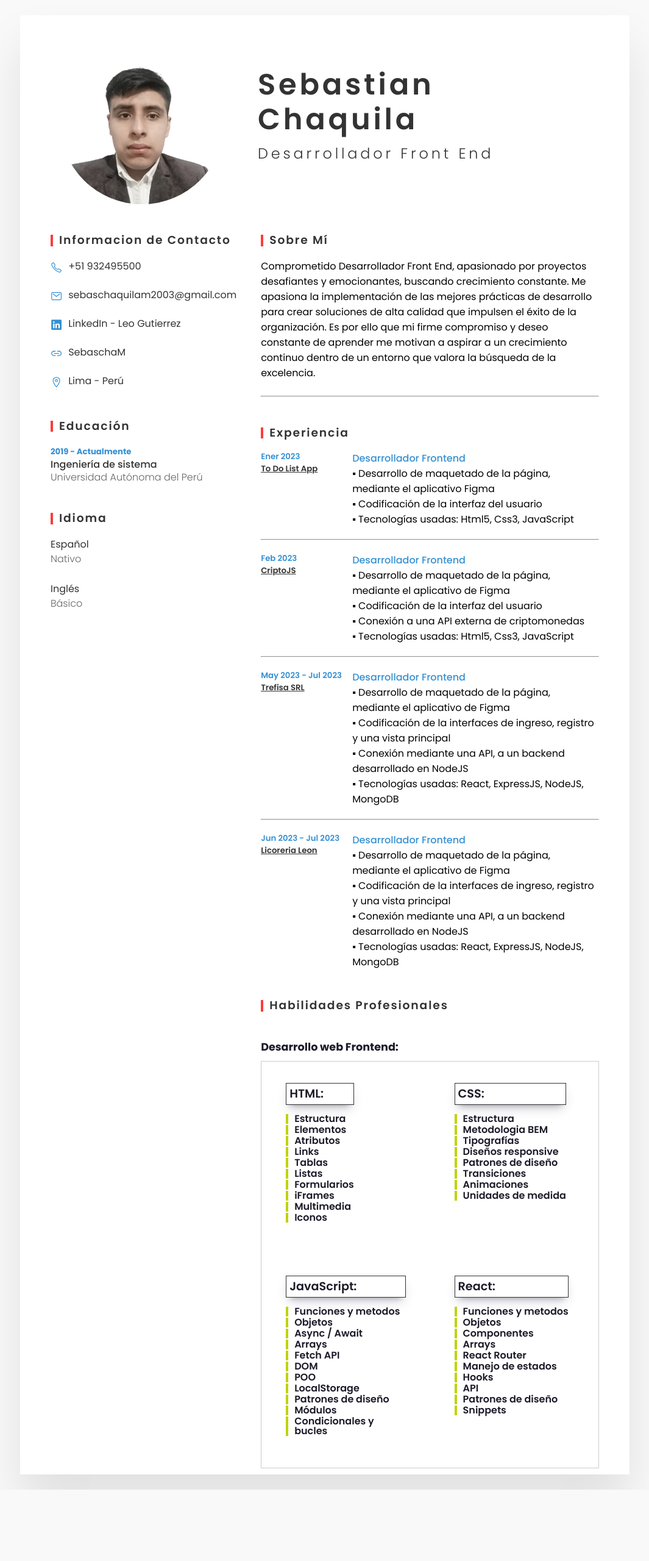
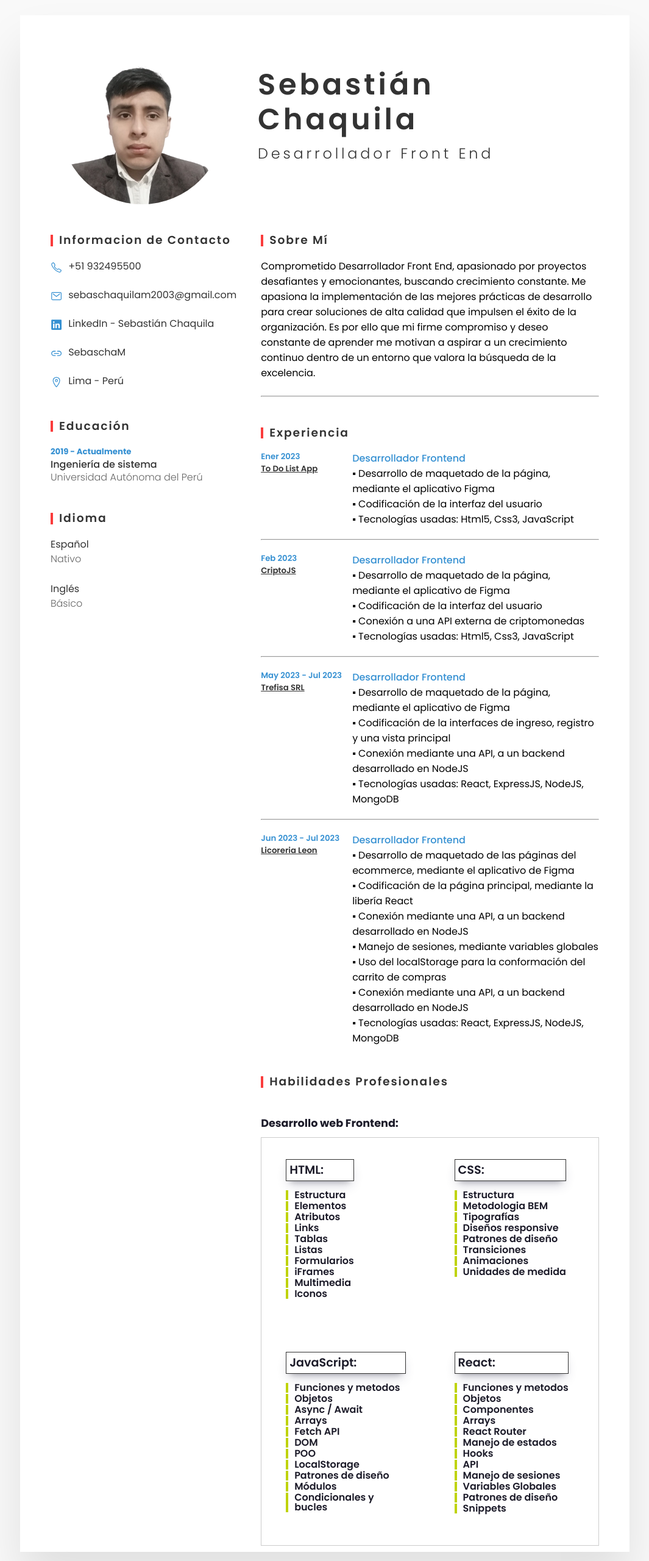
Before and after one commit to SebaschaM/ImSebasitanCh.github.io, a plain HTML site: page index.html in a window 1280 px wide. Shown: the top 2560 px of the page at 61% size, without its empty margins (107-1172 px from the left). Before the commit the page ends 2443 px from the top, so only its background shows below. Drawn offline with nearby package versions, Linux system fonts and the light colour scheme.

Commit message:
[MOD] fix linkedin, soft skills and licoreria leon project description

```diff
--- a/index.html
+++ b/index.html
@@ -2,7 +2,7 @@
 <html>
   <head>
     <meta name="viewport" content="width=device-width,initial-scale=1.0" />
-    <title>CV - Gutierrez Vega Leo Samir</title>
+    <title>CV de Sebastián Chaquila</title>
     <link rel="stylesheet" type="text/css" href="style.css" />
   </head>
   <body>
@@ -15,7 +15,7 @@
         </div>
         <div class="profileText">
           <h3>
-            Sebastian Chaquila<br />
+            Sebastián Chaquila<br />
             <span>Desarrollador Front End</span>
           </h3>
         </div>
@@ -58,7 +58,7 @@
                   target="_blank"
                   style="text-decoration: none; color: #333"
                   href="https://www.linkedin.com/in/sebastianchaquilamunozj/"
-                  >LinkedIn - Leo Gutierrez</a
+                  >LinkedIn - Sebastián Chaquila</a
                 ></span
               >
             </li>
@@ -207,10 +207,13 @@
               <div class="text">
                 <h4>Desarrollador Frontend</h4>
                 <p>
-                  ▪ Desarrollo de maquetado de la página, mediante el aplicativo
-                  de Figma <br />▪ Codificación de la interfaces de ingreso,
-                  registro y una vista principal <br />▪ Conexión mediante una
-                  API, a un backend desarrollado en NodeJS
+                  ▪ Desarrollo de maquetado de las páginas del ecommerce,
+                  mediante el aplicativo de Figma <br />▪ Codificación de la
+                  página principal, mediante la libería React <br />▪ Conexión
+                  mediante una API, a un backend desarrollado en NodeJS<br />▪
+                  Manejo de sesiones, mediante variables globales<br />▪ Uso del
+                  localStorage para la conformación del carrito de compras<br />▪
+                  Conexión mediante una API, a un backend desarrollado en NodeJS
                   <br />
                   ▪ Tecnologías usadas: React, ExpressJS, NodeJS, MongoDB
                 </p>
@@ -296,6 +299,8 @@
                     <span class="description_point">Manejo de estados</span>
                     <span class="description_point">Hooks</span>
                     <span class="description_point">API</span>
+                    <span class="description_point">Manejo de sesiones</span>
+                    <span class="description_point">Variables Globales</span>
                     <span class="description_point">Patrones de diseño</span>
                     <span class="description_point">Snippets</span>
                   </div>
```
